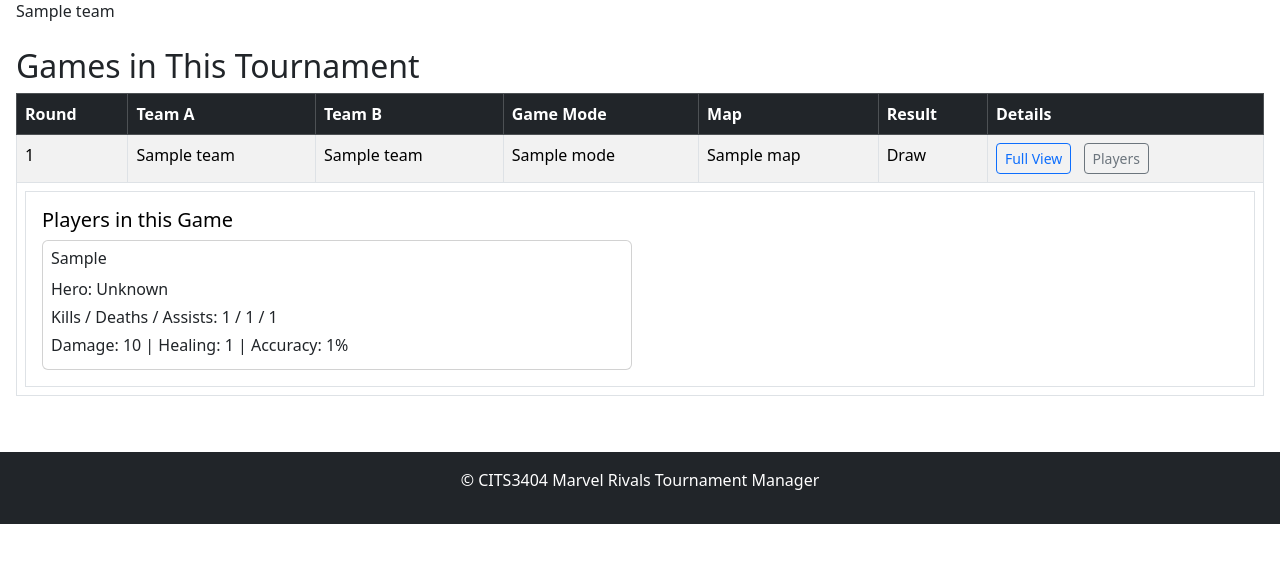
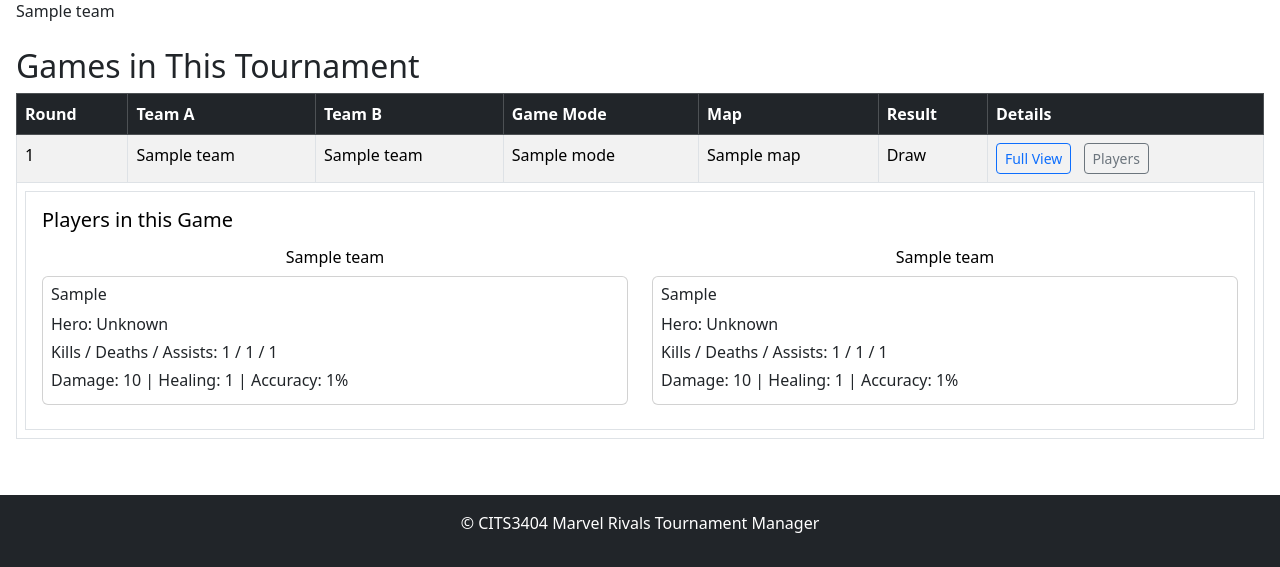
Before and after one commit to 23941335/cits3403, a Flask app: page /tournament?id=1 in a window 1280 px wide, after a click on "Players". Shown: the part 313-880 px from the top of the page. Before the commit the page ends 837 px from the top, so only its background shows below. Run offline with Flask 3, Linux system fonts and the light colour scheme; a user stored in the database is signed in; tables that the repository leaves empty hold one stand-in row (values such as "Sample post"); some libraries are stand-ins or nearby versions.

Commit message:
DIsplay enhanced in team information

```diff
--- a/app/routes.py
+++ b/app/routes.py
@@ -139,7 +139,11 @@ def tournament_page():
         return render_template("pages/404.html", error=f"Tournament with ID {tid} not found."), 404
 
     games = tournament.games
-    teams = list({g.team_a for g in games} | {g.team_b for g in games})
+    teams = sorted(
+        list({g.team_a for g in games} | {g.team_b for g in games}),
+        key=lambda t: t.team_name.lower()
+    )
+
     for g in games:
         mvp_medal = db.session.query(models.GameMedals)\
             .join(models.Medal)\
--- a/app/templates/pages/tournament.html
+++ b/app/templates/pages/tournament.html
@@ -53,11 +53,8 @@
         </td>
         <td>
           <a class="btn btn-sm btn-outline-primary me-2" href="/tournament/game?id={{ g.id }}">Full View</a>
-              <button class="btn btn-sm btn-outline-secondary"
-                data-bs-toggle="collapse"
-                data-bs-target="#details-{{ g.id }}"
-                aria-expanded="false"
-                aria-controls="details-{{ g.id }}">
+          <button class="btn btn-sm btn-outline-secondary" data-bs-toggle="collapse"
+            data-bs-target="#details-{{ g.id }}" aria-expanded="false" aria-controls="details-{{ g.id }}">
             Players
           </button>
         </td>
@@ -65,11 +62,13 @@
       <tr class="collapse" id="details-{{ g.id }}">
         <td colspan="7">
           <div class="border p-3">
-              <h5>Players in this Game</h5>
-                <div class="row row-cols-1 row-cols-md-2 g-3">
-                  {% for gp in g.game_players %}
-                <div class="col">
-              <div class="card h-100 p-2">
+            <h5 class="mb-3">Players in this Game</h5>
+            <div class="row">
+              <!-- Left Column: Team A -->
+              <div class="col-md-6">
+                <h6 class="text-center">{{ g.team_a.team_name }}</h6>
+                {% for gp in g.game_players if gp.team_id == g.team_a.id %}
+                <div class="card mb-2 p-2">
                   <h6 class="card-title">
                     {{ gp.player.gamertag }}
                     {% if g.mvp and gp.player.id == g.mvp.id %}
@@ -80,11 +79,34 @@
                   </h6>
                   <p class="mb-1">Hero: {{ gp.hero.hero_name if gp.hero else 'Unknown' }}</p>
                   <p class="mb-1">Kills / Deaths / Assists: {{ gp.kills }} / {{ gp.deaths }} / {{ gp.assists }}</p>
-              <p class="mb-1">Damage: {{ gp.damage }} | Healing: {{ gp.healing }} | Accuracy: {{ gp.accuracy_pct }}%</p>
-          </div>
+                  <p class="mb-1">Damage: {{ gp.damage }} | Healing: {{ gp.healing }} | Accuracy: {{ gp.accuracy_pct }}%
+                  </p>
                 </div>
                 {% endfor %}
               </div>
+
+              <!-- Right Column: Team B -->
+              <div class="col-md-6">
+                <h6 class="text-center">{{ g.team_b.team_name }}</h6>
+                {% for gp in g.game_players if gp.team_id == g.team_b.id %}
+                <div class="card mb-2 p-2">
+                  <h6 class="card-title">
+                    {{ gp.player.gamertag }}
+                    {% if g.mvp and gp.player.id == g.mvp.id %}
+                    <span class="badge bg-warning text-dark ms-2">MVP</span>
+                    {% elif g.svp and gp.player.id == g.svp.id %}
+                    <span class="badge bg-info text-dark ms-2">SVP</span>
+                    {% endif %}
+                  </h6>
+                  <p class="mb-1">Hero: {{ gp.hero.hero_name if gp.hero else 'Unknown' }}</p>
+                  <p class="mb-1">Kills / Deaths / Assists: {{ gp.kills }} / {{ gp.deaths }} / {{ gp.assists }}</p>
+                  <p class="mb-1">Damage: {{ gp.damage }} | Healing: {{ gp.healing }} | Accuracy: {{ gp.accuracy_pct }}%
+                  </p>
+                </div>
+                {% endfor %}
+              </div>
+            </div>
+
           </div>
         </td>
       </tr>
```
Lines whose indentation alone changed are shown as unchanged.
